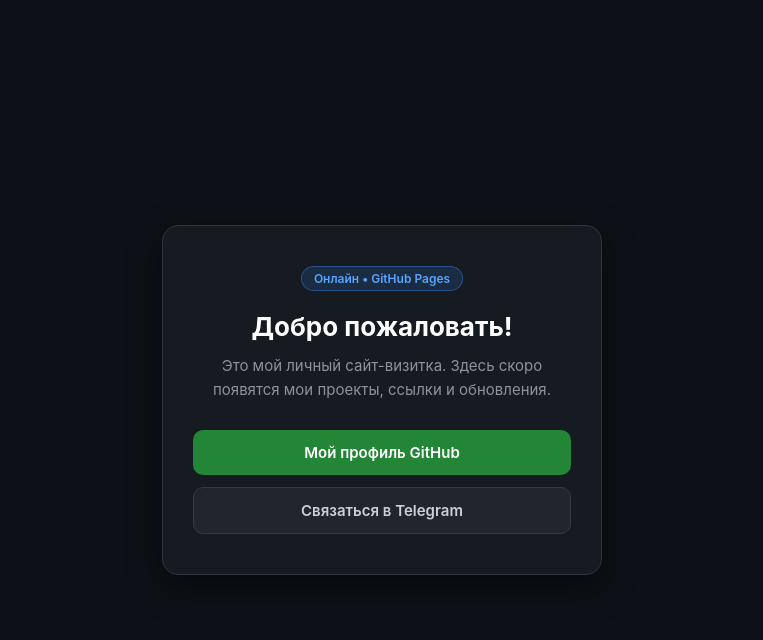
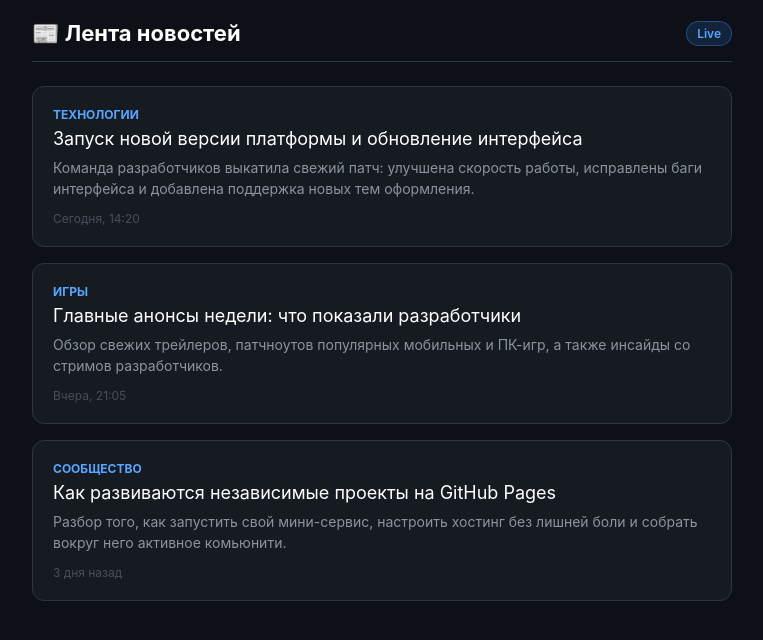
Before and after one commit to MarkTwen09/Coin-tyt, a plain HTML site: page index.html in a window 1280 px wide. Shown: the whole page, without its empty margins (258-1021 px from the left). Drawn offline with Linux system fonts and the light colour scheme.

Commit message:
Update index.html

```diff
--- a/index.html
+++ b/index.html
@@ -3,7 +3,7 @@
 <head>
     <meta charset="UTF-8">
     <meta name="viewport" content="width=device-width, initial-scale=1.0">
-    <title>Моё портфолио</title>
+    <title>Новостной портал</title>
     <style>
         * {
             margin: 0;
@@ -15,111 +15,120 @@
             font-family: -apple-system, BlinkMacSystemFont, 'Segoe UI', Roboto, sans-serif;
             background-color: #0d1117;
             color: #c9d1d9;
+            padding: 20px;
             display: flex;
             justify-content: center;
-            align-items: center;
-            min-height: 100vh;
-            padding: 20px;
         }
 
-        .container {
-            background-color: #161b22;
-            border: 1px solid #30363d;
-            border-radius: 16px;
-            padding: 40px 30px;
-            max-width: 440px;
+        .wrapper {
+            max-width: 700px;
             width: 100%;
-            text-align: center;
-            box-shadow: 0 12px 32px rgba(0, 0, 0, 0.5);
-            animation: slideUp 0.6s ease-out;
         }
 
-        .badge {
-            display: inline-block;
-            background: rgba(56, 139, 253, 0.15);
-            color: #58a6ff;
-            border: 1px solid rgba(56, 139, 253, 0.4);
-            padding: 4px 12px;
-            border-radius: 20px;
-            font-size: 12px;
-            font-weight: 600;
-            margin-bottom: 20px;
+        header {
+            display: flex;
+            justify-content: space-between;
+            align-items: center;
+            margin-bottom: 24px;
+            border-bottom: 1px solid #30363d;
+            padding-bottom: 15px;
         }
 
         h1 {
             color: #ffffff;
-            font-size: 26px;
-            margin-bottom: 12px;
+            font-size: 22px;
         }
 
-        p {
-            font-size: 15px;
-            line-height: 1.6;
-            color: #8b949e;
-            margin-bottom: 28px;
+        .badge {
+            background: rgba(56, 139, 253, 0.15);
+            color: #58a6ff;
+            border: 1px solid rgba(56, 139, 253, 0.4);
+            padding: 4px 10px;
+            border-radius: 20px;
+            font-size: 12px;
+            font-weight: 600;
         }
 
-        .links {
+        .news-container {
             display: flex;
             flex-direction: column;
-            gap: 12px;
+            gap: 16px;
         }
 
-        .btn {
-            display: block;
-            padding: 13px 20px;
-            border-radius: 10px;
-            text-decoration: none;
-            font-weight: 600;
-            font-size: 15px;
-            transition: transform 0.15s, background-color 0.2s;
+        .news-card {
+            background-color: #161b22;
+            border: 1px solid #30363d;
+            border-radius: 12px;
+            padding: 20px;
+            transition: border-color 0.2s;
         }
 
-        .btn:active {
-            transform: scale(0.98);
+        .news-card:hover {
+            border-color: #8b949e;
         }
 
-        .btn-primary {
-            background-color: #238636;
-            color: #ffffff;
+        .news-category {
+            font-size: 12px;
+            color: #58a6ff;
+            text-transform: uppercase;
+            font-weight: 700;
+            margin-bottom: 6px;
         }
 
-        .btn-primary:hover {
-            background-color: #2ea043;
+        .news-title {
+            color: #ffffff;
+            font-size: 18px;
+            margin-bottom: 8px;
+            text-decoration: none;
+            display: block;
         }
 
-        .btn-secondary {
-            background-color: #21262d;
-            color: #c9d1d9;
-            border: 1px solid #363b42;
+        .news-title:hover {
+            color: #58a6ff;
         }
 
-        .btn-secondary:hover {
-            background-color: #30363d;
+        .news-desc {
+            font-size: 14px;
+            color: #8b949e;
+            line-height: 1.5;
         }
 
-        @keyframes slideUp {
-            from {
-                opacity: 0;
-                transform: translateY(15px);
-            }
-            to {
-                opacity: 1;
-                transform: translateY(0);
-            }
+        .news-date {
+            font-size: 12px;
+            color: #484f58;
+            margin-top: 12px;
         }
     </style>
 </head>
 <body>
 
-    <div class="container">
-        <div class="badge">Онлайн • GitHub Pages</div>
-        <h1>Добро пожаловать!</h1>
-        <p>Это мой личный сайт-визитка. Здесь скоро появятся мои проекты, ссылки и обновления.</p>
+    <div class="wrapper">
+        <header>
+            <h1>📰 Лента новостей</h1>
+            <div class="badge">Live</div>
+        </header>
 
-        <div class="links">
-            <a href="https://github.com" target="_blank" class="btn btn-primary">Мой профиль GitHub</a>
-            <a href="https://t.me" target="_blank" class="btn btn-secondary">Связаться в Telegram</a>
+        <div class="news-container">
+            <div class="news-card">
+                <div class="news-category">Технологии</div>
+                <a href="#" class="news-title">Запуск новой версии платформы и обновление интерфейса</a>
+                <div class="news-desc">Команда разработчиков выкатила свежий патч: улучшена скорость работы, исправлены баги интерфейса и добавлена поддержка новых тем оформления.</div>
+                <div class="news-date">Сегодня, 14:20</div>
+            </div>
+
+            <div class="news-card">
+                <div class="news-category">Игры</div>
+                <div class="news-title">Главные анонсы недели: что показали разработчики</div>
+                <div class="news-desc">Обзор свежих трейлеров, патчноутов популярных мобильных и ПК-игр, а также инсайды со стримов разработчиков.</div>
+                <div class="news-date">Вчера, 21:05</div>
+            </div>
+
+            <div class="news-card">
+                <div class="news-category">Сообщество</div>
+                <div class="news-title">Как развиваются независимые проекты на GitHub Pages</div>
+                <div class="news-desc">Разбор того, как запустить свой мини-сервис, настроить хостинг без лишней боли и собрать вокруг него активное комьюнити.</div>
+                <div class="news-date">3 дня назад</div>
+            </div>
         </div>
     </div>
 
```
